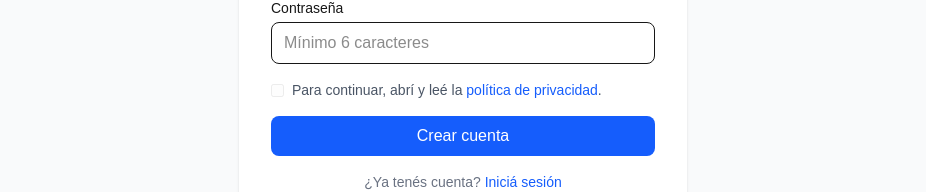
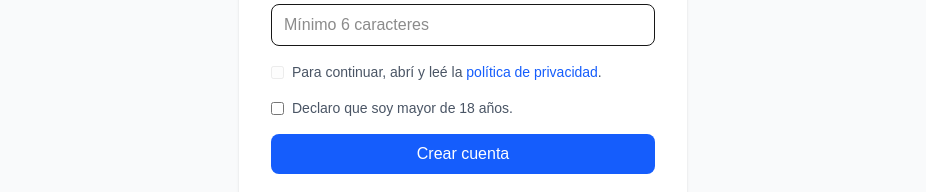
Before and after one commit to ggorza/libracos, a Next.js app: page /registro in a window 1280 px wide. Shown: the part 575-767 px from the top of the page, without its empty margins (177-1103 px from the left). Built offline with nearby package versions, Linux system fonts and the light colour scheme; no server answers.

Commit message:
correccion menores y provacidad

```diff
--- a/src/app/privacidad/page.js
+++ b/src/app/privacidad/page.js
@@ -90,15 +90,18 @@ export default function PrivacidadPage() {
             </p>
           </div>
 
-          <div>
+            <div>
             <h2 className="font-bold text-base mb-2 text-gray-900">
-              Sobre los menores
+              Solo para mayores de 18 años
             </h2>
             <p>
-              Libracos está pensado para ser usado por adultos (madres, padres y
-              tutores). No solicitamos ni buscamos datos de menores de edad.
+              El registro y uso de Libracos está reservado exclusivamente a
+              personas mayores de 18 años (madres, padres y tutores). Al
+              registrarte, declarás ser mayor de edad. No solicitamos ni
+              buscamos datos de menores de edad.
             </p>
           </div>
+
         </div>
 
         <div className="mt-8 pt-6 border-t">
--- a/src/app/registro/page.js
+++ b/src/app/registro/page.js
@@ -17,6 +17,8 @@ export default function RegistroPage() {
   const [cargando, setCargando] = useState(false)
   const [aceptaPrivacidad, setAceptaPrivacidad] = useState(false)
   const [abrioPrivacidad, setAbrioPrivacidad] = useState(false)
+  const [esMayor, setEsMayor] = useState(false)
+
 
 
 
@@ -39,6 +41,11 @@ if (!colegio) {
 
     if (!aceptaPrivacidad) {
       setError('Tenés que aceptar la política de privacidad para registrarte.')
+      return
+    }
+
+        if (!esMayor) {
+      setError('Tenés que declarar que sos mayor de 18 años para registrarte.')
       return
     }
 
@@ -201,6 +208,19 @@ if (!colegio) {
             </label>
           </div>
 
+          <div className="flex items-start gap-2">
+            <input
+              type="checkbox"
+              id="mayor"
+              checked={esMayor}
+              onChange={(e) => setEsMayor(e.target.checked)}
+              className="mt-1"
+            />
+            <label htmlFor="mayor" className="text-sm text-gray-600">
+              Declaro que soy mayor de 18 años.
+            </label>
+          </div>
+
           {error && <p className="text-red-600 text-sm">{error}</p>}
 
           <button
```
